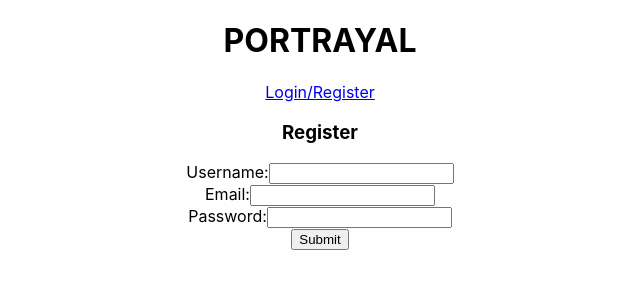
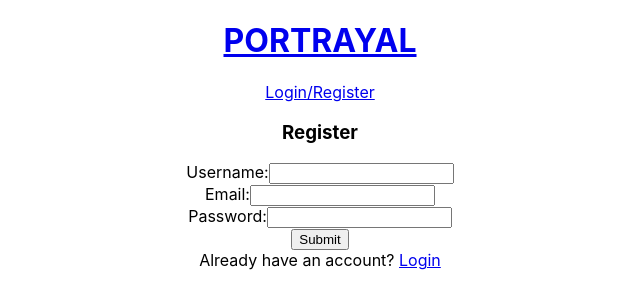
Before and after one commit to shahroze93/Portrayt, a React (Create React App) app in the folder client/: page /signup in a window 1280 px wide. Shown: the top 308 px of the page, without its empty margins (320-960 px from the left). Built offline with nearby package versions, Linux system fonts and the light colour scheme; no server answers.

Commit message:
linked updated for login/signup

```diff
--- a/client/src/components/Layout/Layout.jsx
+++ b/client/src/components/Layout/Layout.jsx
@@ -5,7 +5,7 @@ export default function Layout(props) {
   const { currentUser, handleLogout } = props;
   return (
     <header>
-      <h1>PORTRAYAL</h1>
+      <Link to='/'><h1>PORTRAYAL</h1></Link>
       {currentUser ? (
         <div>
           <p>{currentUser.username}</p>
--- a/client/src/containers/MainContainer.jsx
+++ b/client/src/containers/MainContainer.jsx
@@ -29,7 +29,7 @@ export default function MainContainer(props) {
         <Route path='/posts/new'>
           <PostCreate handleCreate={handleCreate} />
         </Route>
-        <Route path='/posts'>
+        <Route path='/'>
           <Posts posts={posts} />
         </Route>
       </Switch>
--- a/client/src/screens/PostCreate/PostCreate.jsx
+++ b/client/src/screens/PostCreate/PostCreate.jsx
@@ -0,0 +1,9 @@
+import React from 'react'
+
+export default function PostCreate() {
+  return (
+    <div>
+
+    </div>
+  )
+}
--- a/client/src/screens/SignIn/SignIn.jsx
+++ b/client/src/screens/SignIn/SignIn.jsx
@@ -46,8 +46,8 @@ export default function SignIn(props) {
         />
       </label>
       <br />
-      <Link to='/SignUp'>SignUp</Link>
       <button>Submit</button>
+      <div>Don't have an account? <Link to='/signup'>Sign Up</Link></div>
     </form>
   );
 }
--- a/client/src/screens/SignUp/SignUp.jsx
+++ b/client/src/screens/SignUp/SignUp.jsx
@@ -1,5 +1,6 @@
 import React from 'react'
 import { useState } from 'react';
+import { Link } from 'react-router-dom';
 
 export default function SignUp(props) {
   const [formData, setFormData] = useState({
@@ -56,6 +57,7 @@ export default function SignUp(props) {
       </label>
       <br />
       <button>Submit</button>
+      <div>Already have an account? <Link to='/login'>Login</Link></div>
     </form>
   );
 }
```
